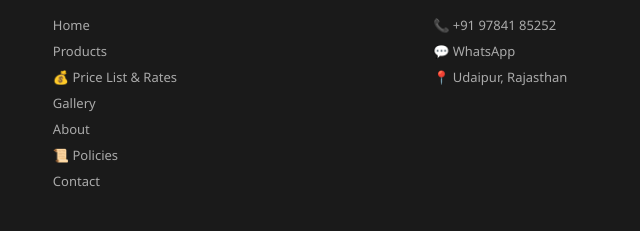
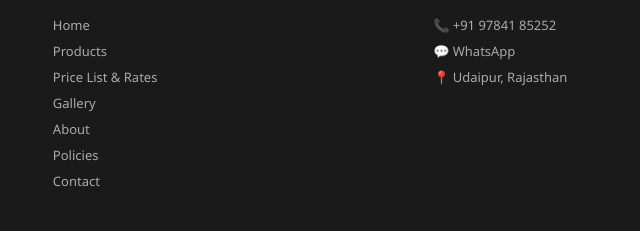
Before and after one commit to profiledp/omglassdecor, a plain HTML site: page index.html in a window 1280 px wide. Shown: the part 4032-4263 px from the top of the page, 417-1057 px from the left. Drawn offline with Linux system fonts and the light colour scheme.

Commit message:
Update index.html

```diff
--- a/index.html
+++ b/index.html
@@ -305,7 +305,7 @@
   <footer class="site-footer">
     <div class="footer-grid">
       <div><h3>OM GLASS DECOR</h3><p>Premium Glass & Mirror solutions in Udaipur. Serving elegance since 2005.</p></div>
-      <div><h4>Quick Links</h4><a href="index.html">Home</a><a href="products.html">Products</a><a href="price-list.html">💰 Price List & Rates</a><a href="gallery.html">Gallery</a><a href="about.html">About</a><a href="policy.html">📜 Policies</a><a href="contact.html">Contact</a></div>
+      <div><h4>Quick Links</h4><a href="index.html">Home</a><a href="products.html">Products</a><a href="price-list.html">Price List & Rates</a><a href="gallery.html">Gallery</a><a href="about.html">About</a><a href="policy.html">Policies</a><a href="contact.html">Contact</a></div>
       <div><h4>Contact Us</h4><a href="tel:+919784185252">📞 +91 97841 85252</a><a href="https://wa.me/919784185252" target="_blank">💬 WhatsApp</a><p>📍 Udaipur, Rajasthan</p></div>
     </div>
     <div class="footer-bottom">© 2026 Om Glass Decor. All rights reserved.</div>
```
